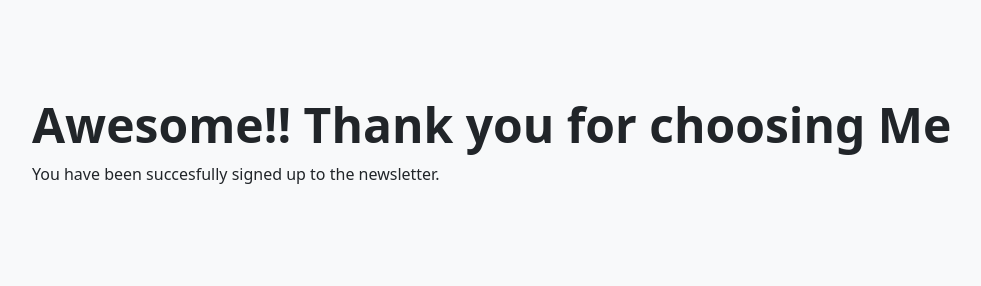
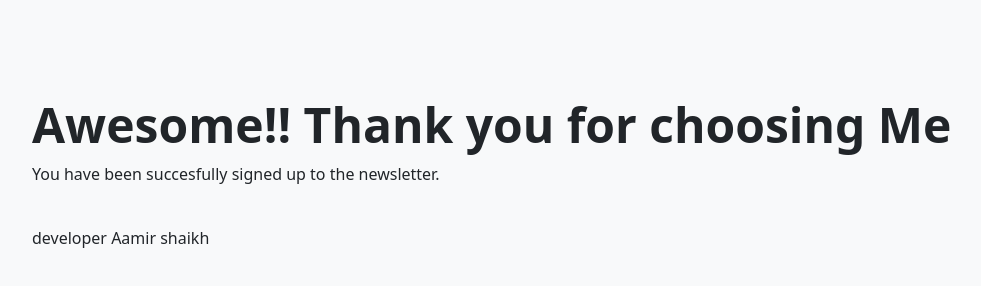
Before and after one commit to aamirsk8766/NewsLetter, a website: page success.html in a window 1280 px wide. Shown: the whole page, without its empty margins (28-1009 px from the left). Drawn offline with nearby package versions, Linux system fonts and the light colour scheme.

Commit message:
Update success.html

```diff
--- a/success.html
+++ b/success.html
@@ -12,6 +12,8 @@
         <div class="container-fluid py-5">
           <h1 class="display-5 fw-bold">Awesome!! Thank you for choosing Me</h1>
           <p>You have been succesfully signed up to the newsletter.</p>
+            <br>
+          <p>developer Aamir shaikh</p>
         </div>
       </div>
 </body>
```
